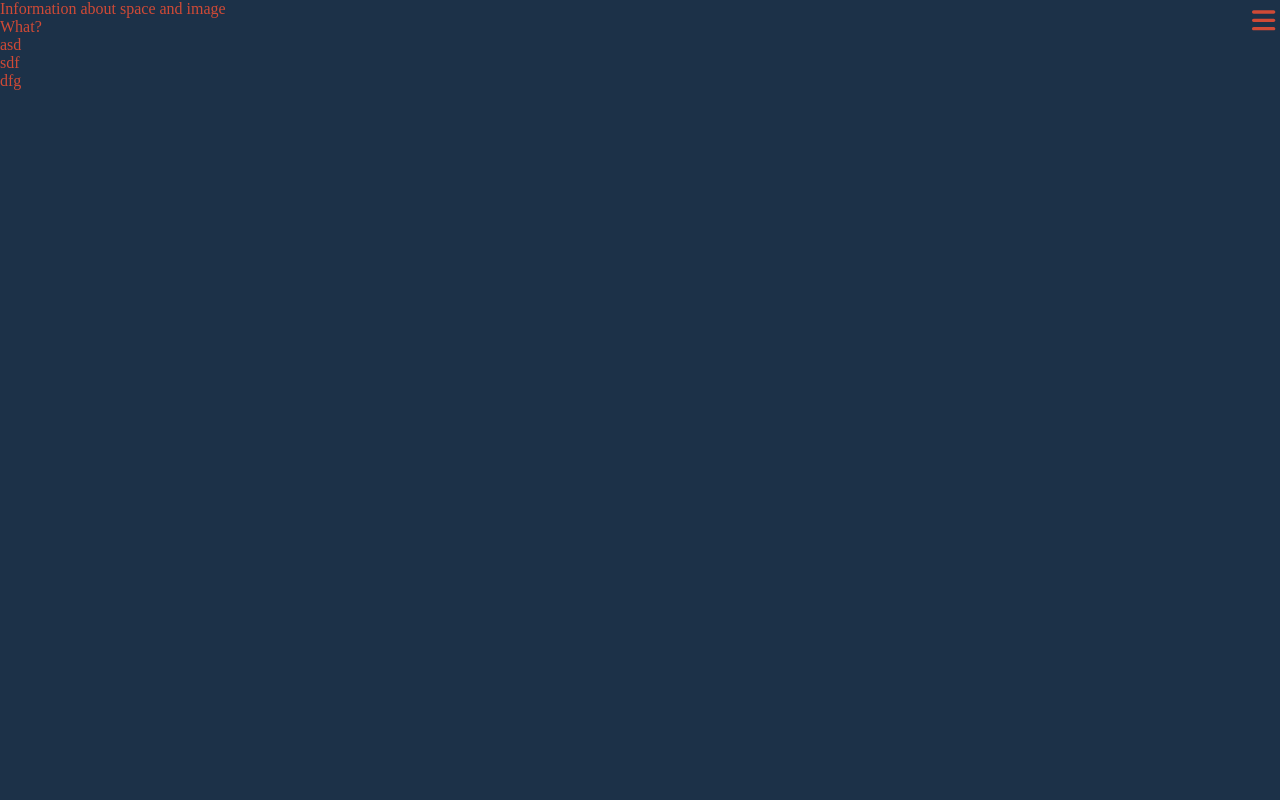
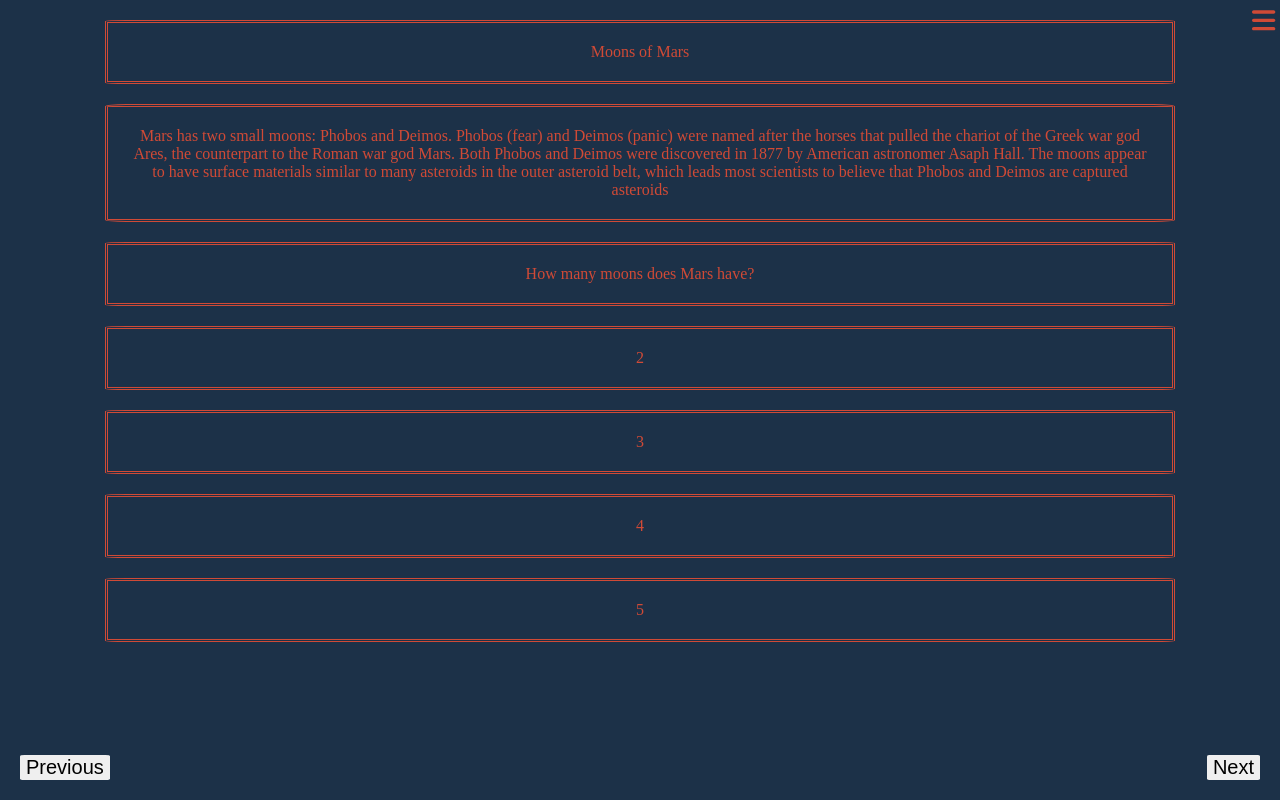
Before and after one commit to ljenchik/my-mars-mission, a React (Create React App) app: page /learning-space in a window 1280 px wide. Built offline with nearby package versions, Linux system fonts and the light colour scheme.

Commit message:
Added buttons and question

```diff
--- a/src/components/LearningSpace/Data.ts
+++ b/src/components/LearningSpace/Data.ts
@@ -1,10 +1,22 @@
 export const Data = [
     {
-        question: "What?", answers :
+        title: `Moons of Mars`,
+        information : `Mars has two small moons: Phobos and Deimos.
+                Phobos (fear) and Deimos (panic) were named after the horses
+                that pulled the chariot of the Greek war god Ares,
+                the counterpart to the Roman war god Mars.
+                Both Phobos and Deimos were discovered in 1877
+                by American astronomer Asaph Hall. The moons appear to have
+                surface materials similar to many asteroids in the outer asteroid belt,
+                which leads most scientists to believe
+                that Phobos and Deimos are captured asteroids`,
+        question: "How many moons does Mars have?",
+        answers :
             [
-                {text: "asd", correct:true},
-                {text:"sdf", correct:false},
-                {text:"dfg", correct:false}
+                {text: "2", correct:true},
+                {text:"3", correct:false},
+                {text:"4", correct:false},
+                {text:"5", correct:false}
             ]
     },
     {
--- a/src/components/LearningSpace/LearningSpace.scss
+++ b/src/components/LearningSpace/LearningSpace.scss
@@ -1,9 +1,64 @@
 .learning-page-header {
-    width:100%;
+  width: 100%;
 }
 .highlight-correct {
-    color: green;
+  color: green;
 }
 .highlight-incorrect {
-    color: red;
+  color: red;
 }
+.information {
+  border-style: double;
+  text-align: center;
+  padding: 20px;
+  width: 80%;
+  margin: 20px auto;
+  border-radius: 2%;
+}
+.question {
+  border-style: double;
+  text-align: center;
+  padding: 20px;
+  width: 80%;
+  margin: 20px auto;
+  border-radius: 2%;
+}
+
+.answer {
+  border-style: double;
+  text-align: center;
+  padding: 20px;
+  width: 80%;
+  margin: 20px auto;
+  border-radius: 2%;
+}
+.navbutton {
+  text-decoration: none;
+  display: inline-block;
+  padding: 8px 16px;
+  color: black;
+  border-radius: 5%;
+  background-color: #ddd;
+}
+.previous-button {
+  float: left;
+  margin-left: 20px;
+  font-size: 20px;
+  border-radius: 5%;
+  border-style: none;
+  position: fixed;
+  bottom: 0;
+  left: 0;
+  margin-bottom: 20px;
+}
+.next-button {
+  float: right;
+  margin-right: 20px;
+  font-size: 20px;
+  border-radius: 5%;
+  border-style: none;
+  position: fixed;
+  bottom: 0;
+  right: 0;
+  margin-bottom: 20px;
+}
--- a/src/components/LearningSpace/LearningSpace.tsx
+++ b/src/components/LearningSpace/LearningSpace.tsx
@@ -10,8 +10,9 @@ export function LearningSpace() {
   const question = Data[questionIndex];
   return (
     <div>
-      <div>Information about space and image</div>
-      <div>{question.question}</div>
+      <div className="question">{question.title}</div>
+      <div className="information">{question.information}</div>
+      <div className="question">{question.question}</div>
       {question.answers.map((answer) => (
         <div
           onClick={() => {
@@ -20,14 +21,35 @@ export function LearningSpace() {
           className={
             selectedAnswer === answer
               ? answer.correct
-                ? "highlight-correct"
-                : "highlight-incorrect"
-              : ""
+                ? "highlight-correct answer"
+                : "highlight-incorrect answer"
+              : "answer"
           }
         >
           {answer.text}
         </div>
       ))}
+      <div></div>
+      <div>
+        <button className="previous-button"
+          onClick={() => {
+            questionIndex > 0
+              ? setQuestionIndex(questionIndex - 1)
+              : setQuestionIndex(questionIndex);
+          }}
+        >
+          Previous
+        </button>
+        <button className="next-button"
+          onClick={() => {
+            questionIndex < Data.length - 1
+              ? setQuestionIndex(questionIndex + 1)
+              : setQuestionIndex(questionIndex);
+          }}
+        >
+          Next
+        </button>
+      </div>
     </div>
   );
 }
```
Lines whose indentation alone changed are shown as unchanged.
